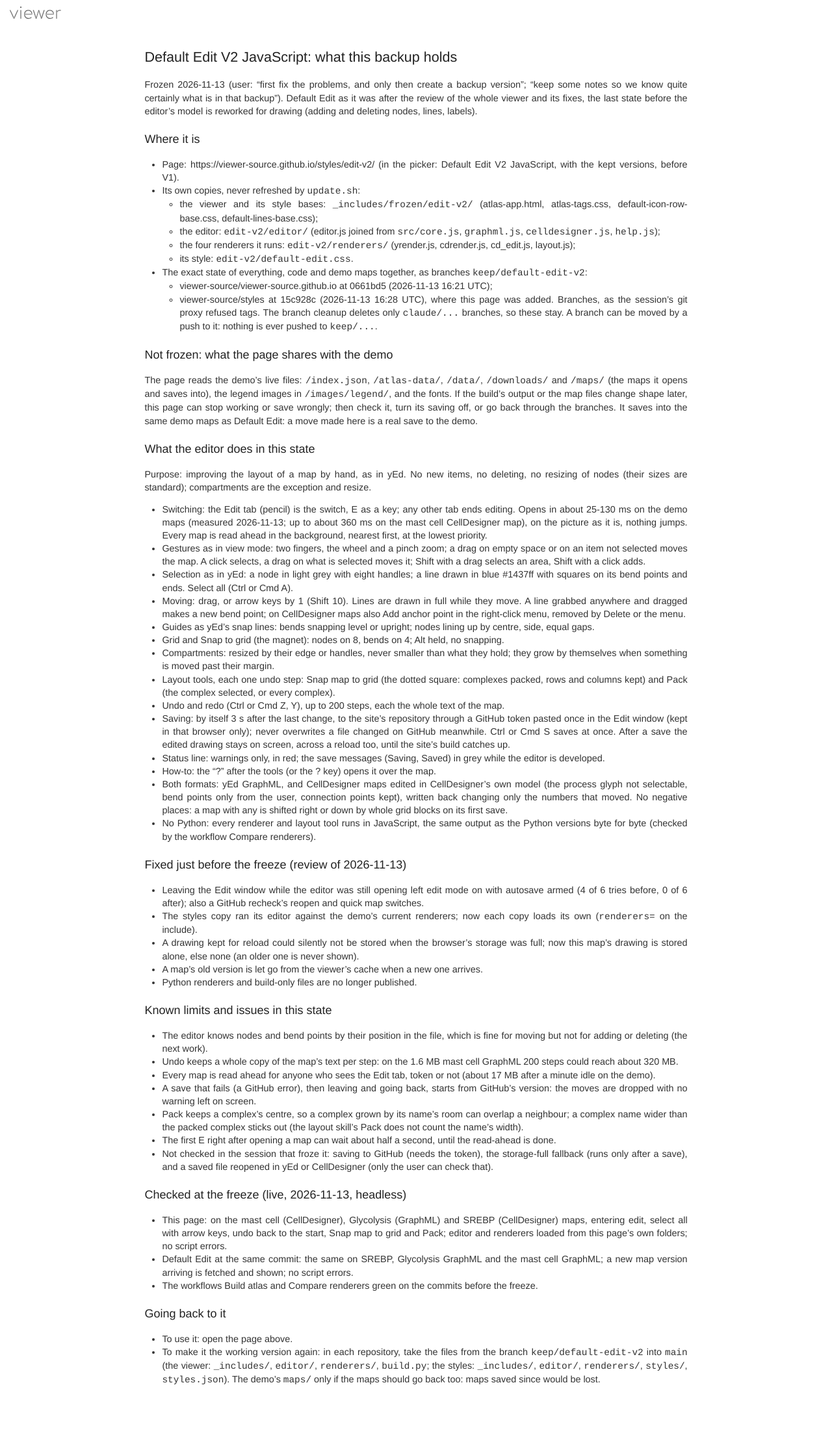
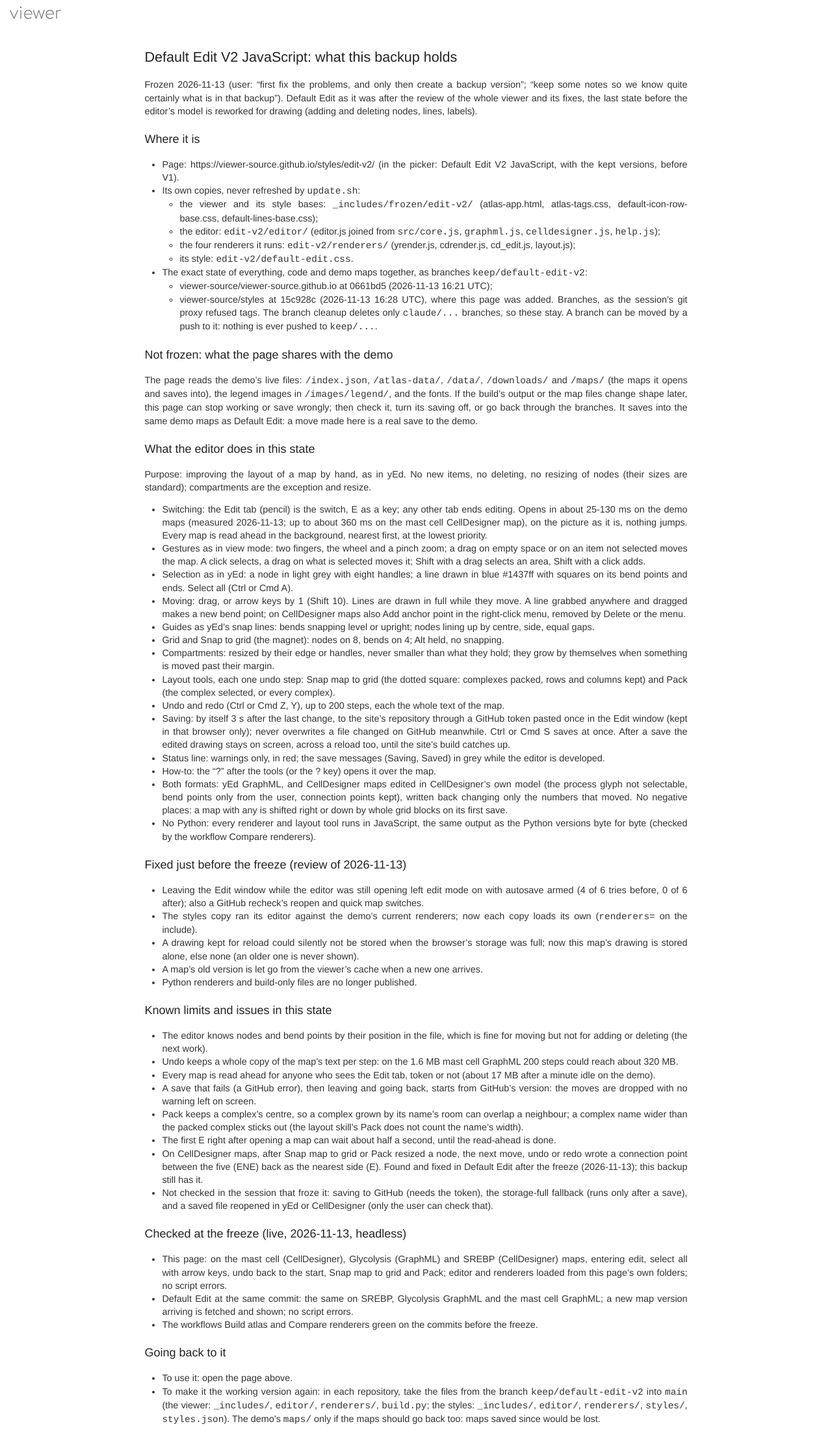
Before and after one commit to viewer-source/styles, a Jekyll site: the page built from edit-v2/NOTES.md, in a window 1280 px wide. Shown: the whole page at 65% size. Built offline with Jekyll 4.4.1, drawn with Linux system fonts in a browser that asks for light colours; our own code applies the rules of GitHub Pages for plain Markdown files; before the commit the page ends 2148 px from its top, so only the background shows below that.

Commit message:
Viewer: CellDesigner connection points kept after Snap or Pack; NOTES of the V2 backup say it still has the fault
Co-Authored-By: Claude Opus 5.5 <noreply@anthropic.com>
Claude-Session: https://claude.ai/code/session_01RZmt2QF9VCNrJ5Sk9yBUa5

```diff
--- a/edit-v2/NOTES.md
+++ b/edit-v2/NOTES.md
@@ -83,6 +83,9 @@ are standard); compartments are the exception and resize.
 - Pack keeps a complex's centre, so a complex grown by its name's room can overlap a neighbour; a complex name wider
   than the packed complex sticks out (the layout skill's Pack does not count the name's width).
 - The first E right after opening a map can wait about half a second, until the read-ahead is done.
+- On CellDesigner maps, after Snap map to grid or Pack resized a node, the next move, undo or redo wrote a connection
+  point between the five (ENE) back as the nearest side (E). Found and fixed in Default Edit after the freeze
+  (2026-11-13); this backup still has it.
 - Not checked in the session that froze it: saving to GitHub (needs the token), the storage-full fallback (runs only
   after a save), and a saved file reopened in yEd or CellDesigner (only the user can check that).
 
```
Also changed, not shown: renderers/converter/cd_edit.js (+7 -0 lines), 1 other file.
